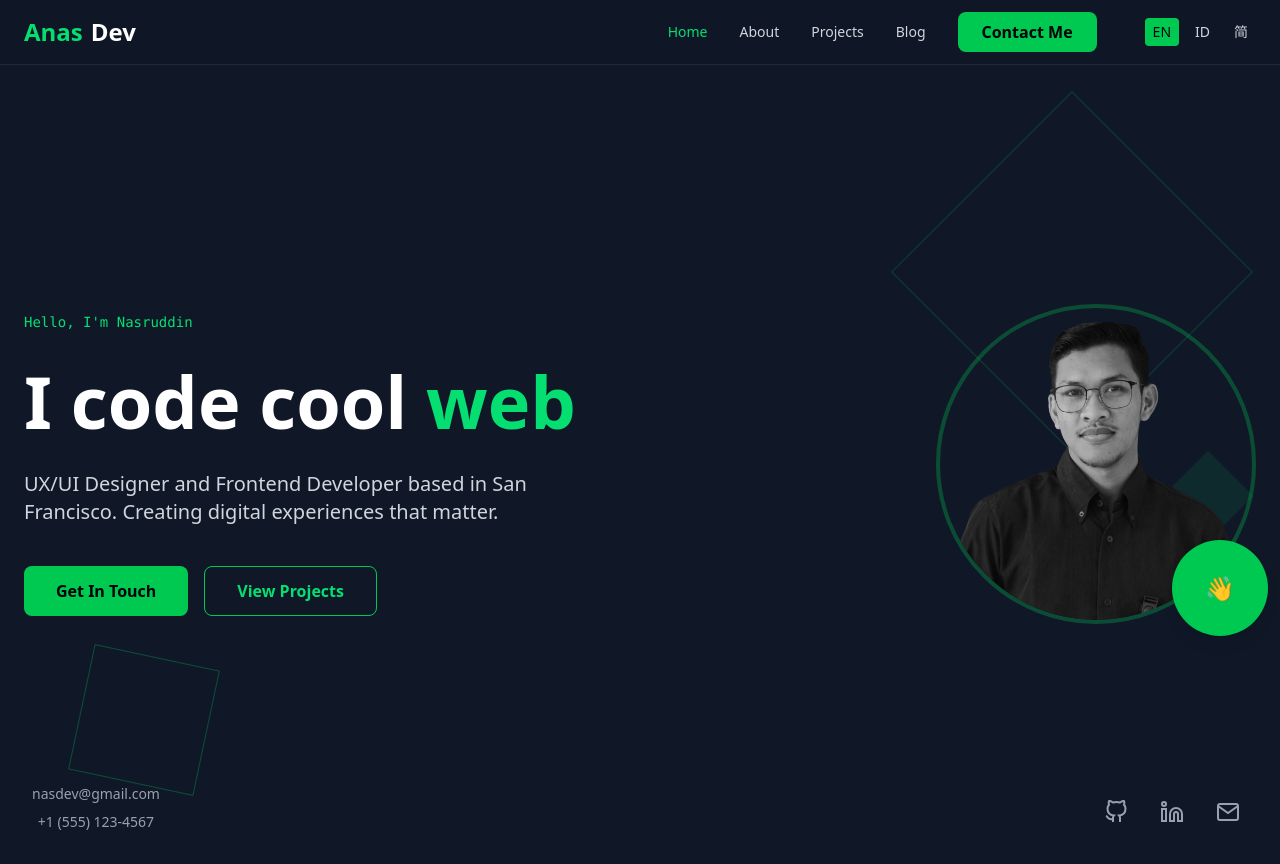
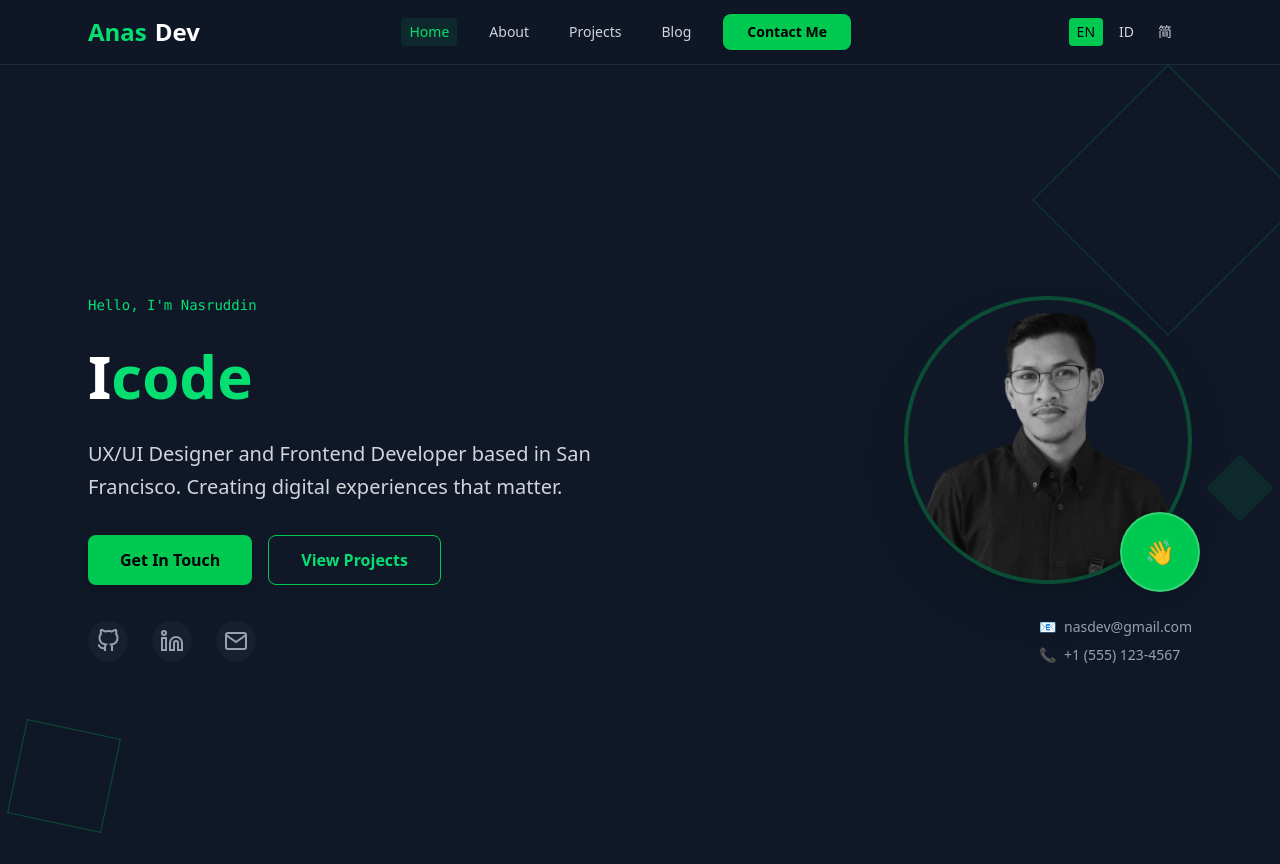
Before and after one commit to NasDev07/web-folio, a React (Vite) app: page / in a window 1280 px wide. Built offline with nearby package versions, Linux system fonts and the light colour scheme.

Commit message:
modifikasi page

```diff
--- a/src/components/Navbar.jsx
+++ b/src/components/Navbar.jsx
@@ -20,65 +20,73 @@ const Navbar = () => {
 
     return (
         <nav className="fixed top-0 w-full z-50 bg-gray-900/95 backdrop-blur-sm border-b border-gray-800">
-            <div className="container mx-auto px-6">
-                <div className="flex items-center justify-between h-16">
-                    {/* Logo */}
-                    <div className="flex items-center">
-                        <span className="text-2xl font-bold text-green-400">Anas</span>
-                        <span className="text-2xl font-bold text-white ml-2">Dev</span>
-                    </div>
+            <div className="container mx-auto px-4 lg:px-6 max-w-4xl lg:max-w-6xl">
+                <div className="flex items-center justify-center lg:justify-between h-14 lg:h-16">
+                    {/* Logo - Lebih compact */}
+                    <Link to="/" className="flex items-center flex-shrink-0">
+                        <span className="text-xl lg:text-2xl font-bold text-green-400">Anas</span>
+                        <span className="text-xl lg:text-2xl font-bold text-white ml-1 lg:ml-2">Dev</span>
+                    </Link>
 
-                    {/* Desktop Navigation */}
-                    <div className="hidden md:flex items-center space-x-8">
+                    {/* Desktop Navigation - Compact */}
+                    <div className="hidden md:flex items-center space-x-4 lg:space-x-6">
                         {navigation.map((item) => (
                             <Link
                                 key={item.path}
                                 to={item.path}
-                                className={`text-sm font-medium transition-colors ${isActive(item.path)
-                                        ? 'text-green-400'
+                                className={`text-xs lg:text-sm font-medium transition-colors px-2 py-1 rounded hover:bg-gray-800/50 ${
+                                    isActive(item.path)
+                                        ? 'text-green-400 bg-green-500/10'
                                         : 'text-gray-300 hover:text-white'
                                 }`}
                             >
                                 {item.name}
                             </Link>
                         ))}
-                        <button className="bg-green-500 hover:bg-green-600 text-black px-6 py-2 rounded-lg font-semibold transition-colors">
+
+                        {/* Contact Button - Lebih compact */}
+                        <button className="bg-green-500 hover:bg-green-600 text-black px-4 lg:px-6 py-1.5 lg:py-2 rounded-lg font-semibold transition-colors text-xs lg:text-sm shadow-md hover:shadow-lg">
                             {t.nav.contact}
                         </button>
+                    </div>
+
+                    {/* Right Section - Language + Mobile Menu */}
+                    <div className="flex items-center space-x-2 lg:space-x-3">
                         {/* Language Switcher */}
                         <LanguageSwitcher />
-                    </div>
 
                         {/* Mobile menu button */}
-                    <div className="md:hidden flex items-center space-x-4">
-                        <LanguageSwitcher />
+                        <div className="md:hidden">
                             <button
                                 onClick={() => setIsMobileMenuOpen(!isMobileMenuOpen)}
-                            className="text-gray-300 hover:text-white"
+                                className="text-gray-300 hover:text-white p-2 rounded hover:bg-gray-800/50 transition-colors"
+                                aria-label="Toggle menu"
                             >
                                 {isMobileMenuOpen ? <XIcon /> : <MenuIcon />}
                             </button>
                         </div>
                     </div>
+                </div>
 
-                {/* Mobile Navigation */}
+                {/* Mobile Navigation - Improved */}
                 {isMobileMenuOpen && (
-                    <div className="md:hidden py-4 border-t border-gray-800">
-                        <div className="space-y-4">
+                    <div className="md:hidden py-2 border-t border-gray-800 bg-gray-900/95">
+                        <div className="space-y-2 px-2">
                             {navigation.map((item) => (
                                 <Link
                                     key={item.path}
                                     to={item.path}
                                     onClick={() => setIsMobileMenuOpen(false)}
-                                    className={`block w-full text-left px-4 py-2 text-sm font-medium transition-colors ${isActive(item.path)
-                                            ? 'text-green-400'
-                                            : 'text-gray-300 hover:text-white'
+                                    className={`block w-full text-left px-3 py-2.5 text-sm font-medium transition-colors rounded-lg ${
+                                        isActive(item.path)
+                                            ? 'text-green-400 bg-green-500/10'
+                                            : 'text-gray-300 hover:text-white hover:bg-gray-800/50'
                                     }`}
                                 >
                                     {item.name}
                                 </Link>
                             ))}
-                            <button className="w-full bg-green-500 hover:bg-green-600 text-black px-6 py-2 rounded-lg font-semibold transition-colors mt-4">
+                            <button className="w-full bg-green-500 hover:bg-green-600 text-black px-4 py-2.5 rounded-lg font-semibold transition-colors text-sm shadow-md mt-2">
                                 {t.nav.contact}
                             </button>
                         </div>
--- a/src/pages/Home.jsx
+++ b/src/pages/Home.jsx
@@ -8,72 +8,81 @@ const Home = () => {
 
     return (
         <div className="min-h-screen flex flex-col lg:flex-row items-center justify-center relative overflow-hidden">
-            {/* Background geometric shapes */}
-            <div className="absolute top-20 right-20 w-64 h-64 border border-green-500/20 rotate-45 hidden lg:block"></div>
-            <div className="absolute bottom-20 left-20 w-32 h-32 border border-green-500/30 rotate-12 hidden lg:block"></div>
-            <div className="absolute top-1/2 right-10 w-16 h-16 bg-green-500/10 rotate-45 hidden lg:block"></div>
+            {/* Background geometric shapes - Lebih kecil dan responsive */}
+            <div className="absolute top-10 right-4 w-32 h-32 lg:w-48 lg:h-48 border border-green-500/20 rotate-45 hidden md:block"></div>
+            <div className="absolute bottom-10 left-4 w-20 h-20 lg:w-24 lg:h-24 border border-green-500/30 rotate-12 hidden md:block"></div>
+            <div className="absolute top-1/2 right-4 w-8 h-8 lg:w-12 lg:h-12 bg-green-500/10 rotate-45 hidden md:block"></div>
 
-            <div className="container mx-auto px-4 lg:px-6 w-full max-w-7xl">
-                <div className="flex flex-col lg:flex-row items-center justify-between gap-8 lg:gap-0">
-                    {/* Content Section */}
-                    <div className="flex-1 max-w-2xl order-2 lg:order-1 text-center lg:text-left">
-                        <div className="space-y-6">
-                            <div className="text-sm text-green-400 font-mono">
+            <div className="container mx-auto px-4 lg:px-6 w-full max-w-4xl lg:max-w-6xl">
+                <div className="flex flex-col lg:flex-row items-center justify-center lg:justify-between gap-6 lg:gap-12 py-8">
+                    {/* Content Section - Lebih compact */}
+                    <div className="flex-1 max-w-md lg:max-w-lg order-2 lg:order-1 text-center lg:text-left">
+                        <div className="space-y-4 lg:space-y-6">
+                            <div className="text-xs lg:text-sm text-green-400 font-mono">
                                 {t.greeting}
                             </div>
-                            <h1 className="text-4xl sm:text-5xl lg:text-7xl font-bold text-white leading-tight">
-                                {t.heroTitle}{' '}
-                                <span className="text-green-400">web</span>
+                            <h1 className="text-3xl sm:text-4xl lg:text-5xl xl:text-6xl font-bold text-white leading-tight">
+                                {t.heroTitle.split(' ')[0]}<br className="sm:hidden" />
+                                <span className="text-green-400">{t.heroTitle.split(' ')[1]}</span>
                             </h1>
-                            <p className="text-lg sm:text-xl text-gray-300 max-w-lg mx-auto lg:mx-0">
+                            <p className="text-base sm:text-lg lg:text-xl text-gray-300 leading-relaxed">
                                 {t.heroSubtitle}
                             </p>
-                            <div className="flex flex-col sm:flex-row gap-4 justify-center lg:justify-start pt-4">
-                                <button className="bg-green-500 hover:bg-green-600 text-black px-8 py-3 rounded-lg font-semibold transition-colors w-full sm:w-auto">
+                            <div className="flex flex-col sm:flex-row gap-3 lg:gap-4 justify-center lg:justify-start pt-2">
+                                <button className="bg-green-500 hover:bg-green-600 text-black px-6 py-2.5 lg:px-8 lg:py-3 rounded-lg font-semibold transition-colors text-sm lg:text-base w-full sm:w-auto shadow-md hover:shadow-lg">
                                     {t.getInTouch}
                                 </button>
-                                <button className="border border-green-500 text-green-400 hover:bg-green-500/10 px-8 py-3 rounded-lg font-semibold transition-colors w-full sm:w-auto">
+                                <button className="border border-green-500 text-green-400 hover:bg-green-500/10 px-6 py-2.5 lg:px-8 lg:py-3 rounded-lg font-semibold transition-colors text-sm lg:text-base w-full sm:w-auto">
                                     {t.viewProjects}
                                 </button>
                             </div>
                         </div>
                     </div>
 
-                    {/* Profile Image Section */}
+                    {/* Profile Image Section - Lebih proporsional */}
                     <div className="flex-shrink-0 order-1 lg:order-2 mb-6 lg:mb-0">
-                        <div className="relative mx-auto lg:ml-12">
-                            {/* Mobile Profile Image - Smaller */}
-                            <div className="w-48 h-48 sm:w-56 sm:h-56 lg:w-80 lg:h-80 rounded-full overflow-hidden border-4 border-green-500/30 mx-auto lg:mx-0">
+                        <div className="relative mx-auto lg:ml-0">
+                            {/* Profile Image - Ukuran lebih pas */}
+                            <div className="w-32 h-32 sm:w-40 sm:h-40 md:w-48 md:h-48 lg:w-64 lg:h-64 xl:w-72 xl:h-72 rounded-full overflow-hidden border-4 border-green-500/30 mx-auto lg:mx-0 shadow-2xl">
                                 <img
                                     src={profileImg}
                                     alt="Profile"
                                     className="w-full h-full object-cover grayscale hover:grayscale-0 transition-all duration-300"
                                 />
                             </div>
-                            <div className="absolute -bottom-3 -right-3 w-16 h-16 sm:w-20 sm:h-20 lg:w-24 lg:h-24 bg-green-500 rounded-full flex items-center justify-center shadow-lg">
-                                <span className="text-xl sm:text-2xl lg:text-2xl">👋</span>
+                            <div className="absolute -bottom-2 -right-2 w-12 h-12 sm:w-14 sm:h-14 md:w-16 md:h-16 lg:w-20 lg:h-20 bg-green-500 rounded-full flex items-center justify-center shadow-lg border-2 border-white/20">
+                                <span className="text-lg sm:text-xl md:text-2xl">👋</span>
                             </div>
                         </div>
                     </div>
                 </div>
 
-                {/* Mobile Social Links - Centered */}
-                <div className="flex justify-center lg:justify-end space-x-4 mt-8 lg:mt-0 lg:absolute lg:bottom-8 lg:right-8">
-                    <a href="#" className="text-gray-400 hover:text-green-400 transition-colors p-2">
+                {/* Bottom Section - Social & Contact - Lebih compact */}
+                <div className="flex flex-col sm:flex-row justify-between items-center gap-4 lg:gap-0 pt-6 lg:pt-0">
+                    {/* Social Links */}
+                    <div className="flex justify-center lg:justify-start space-x-4 lg:space-x-6">
+                        <a href="#" className="text-gray-400 hover:text-green-400 transition-colors p-2 hover:p-3 rounded-full bg-gray-800/50 hover:bg-green-500/10" aria-label="GitHub">
                             <GithubIcon />
                         </a>
-                    <a href="#" className="text-gray-400 hover:text-green-400 transition-colors p-2">
+                        <a href="#" className="text-gray-400 hover:text-green-400 transition-colors p-2 hover:p-3 rounded-full bg-gray-800/50 hover:bg-green-500/10" aria-label="LinkedIn">
                             <LinkedinIcon />
                         </a>
-                    <a href="#" className="text-gray-400 hover:text-green-400 transition-colors p-2">
+                        <a href="#" className="text-gray-400 hover:text-green-400 transition-colors p-2 hover:p-3 rounded-full bg-gray-800/50 hover:bg-green-500/10" aria-label="Email">
                             <MailIcon />
                         </a>
                     </div>
 
-                {/* Contact Info - Mobile: Centered, Desktop: Bottom Left */}
-                <div className="text-center lg:absolute lg:bottom-8 lg:left-8 text-gray-400 text-sm space-y-2 hidden sm:block">
-                    <div>{t.email}</div>
-                    <div>{t.phone}</div>
+                    {/* Contact Info - Lebih compact */}
+                    <div className="text-center lg:text-left text-gray-400 text-xs lg:text-sm space-y-1 lg:space-y-2 hidden sm:block">
+                        <div className="flex items-center gap-2">
+                            <span className="text-green-400">📧</span>
+                            {t.email}
+                        </div>
+                        <div className="flex items-center gap-2">
+                            <span className="text-green-400">📞</span>
+                            {t.phone}
+                        </div>
+                    </div>
                 </div>
             </div>
         </div>
```
Lines whose indentation alone changed are shown as unchanged.
